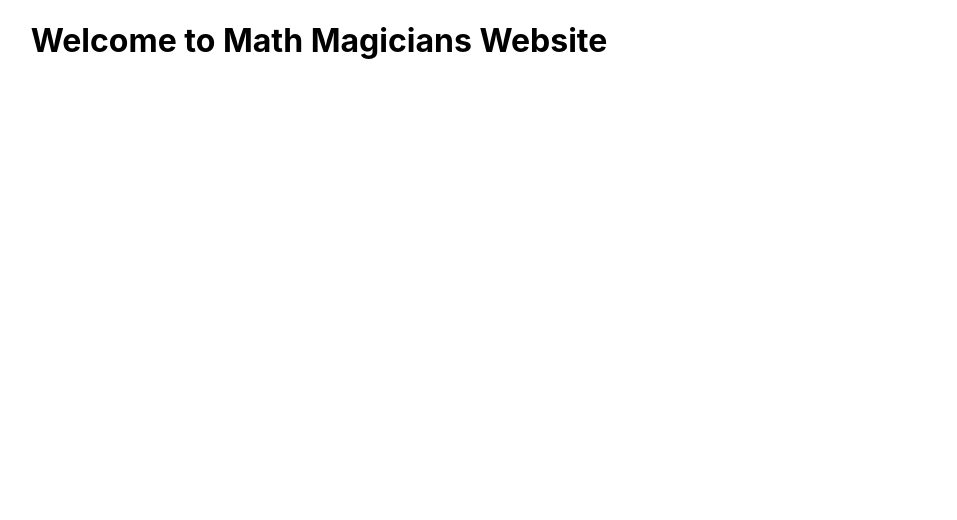
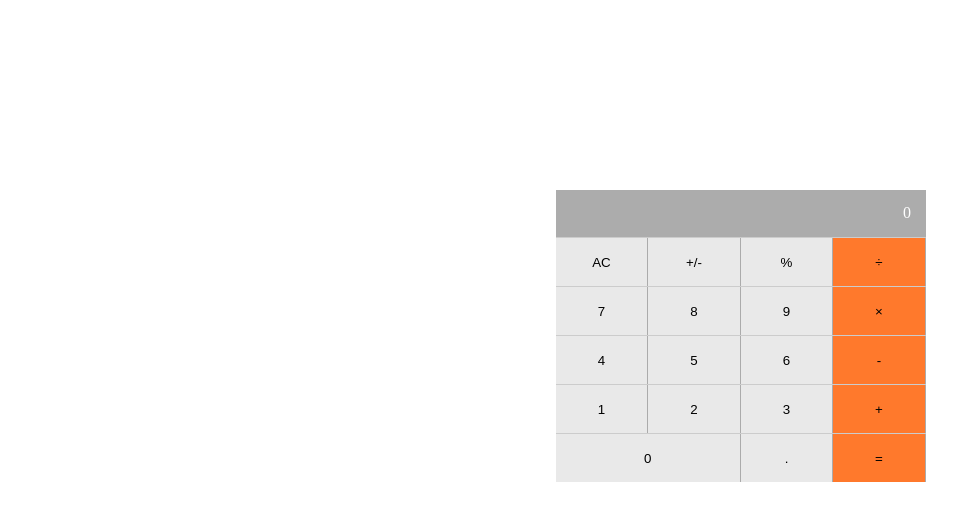
Before and after one commit to PrantoshB/Math-Magicians, a React (Create React App) app: page / in a window 1280 px wide. Shown: the top 520 px of the page, without its empty margins (321-1278 px from the left). Built offline with nearby package versions, Linux system fonts and the light colour scheme.

Commit message:
Fix Linters Errors

```diff
--- a/src/App.css
+++ /dev/null
@@ -1,39 +0,0 @@
-.App {
-  text-align: center;
-}
-
-.App-logo {
-  height: 40vmin;
-  pointer-events: none;
-}
-
-@media (prefers-reduced-motion: no-preference) {
-  .App-logo {
-    animation: App-logo-spin infinite 20s linear;
-  }
-}
-
-.App-header {
-  background-color: #282c34;
-  min-height: 100vh;
-  display: flex;
-  flex-direction: column;
-  align-items: center;
-  justify-content: center;
-  font-size: calc(10px + 2vmin);
-  color: white;
-}
-
-.App-link {
-  color: #61dafb;
-}
-
-@keyframes App-logo-spin {
-  from {
-    transform: rotate(0deg);
-  }
-
-  to {
-    transform: rotate(360deg);
-  }
-}
--- a/src/App.js
+++ b/src/App.js
@@ -1,10 +1,16 @@
-import './App.css';
+import './styles/App.css';
+import { Component } from 'react';
+import Calculator from './components/Calculator';
 
-function App() {
-  return (
-    <div className="App">
-      <h1>Welcome to Math Magicians Website</h1>
-    </div>
-  );
+// eslint-disable-next-line react/prefer-stateless-function
+class App extends Component {
+  render() {
+    return (
+      <>
+        <Calculator />
+      </>
+    );
+  }
 }
+
 export default App;
--- a/src/index.css
+++ /dev/null
@@ -1,27 +0,0 @@
-body {
-  margin: 0;
-  font-family:
-    -apple-system,
-    BlinkMacSystemFont,
-    'Segoe UI',
-    'Roboto',
-    'Oxygen',
-    'Ubuntu',
-    'Cantarell',
-    'Fira Sans',
-    'Droid Sans',
-    'Helvetica Neue',
-    sans-serif;
-  -webkit-font-smoothing: antialiased;
-  -moz-osx-font-smoothing: grayscale;
-}
-
-code {
-  font-family:
-    source-code-pro,
-    Menlo,
-    Monaco,
-    Consolas,
-    'Courier New',
-    monospace;
-}
--- a/src/index.js
+++ b/src/index.js
@@ -1,8 +1,6 @@
 import React from 'react';
 import ReactDOM from 'react-dom/client';
-import './index.css';
 import App from './App';
-import reportWebVitals from './reportWebVitals';
 
 const root = ReactDOM.createRoot(document.getElementById('root'));
 root.render(
@@ -10,8 +8,3 @@ root.render(
     <App />
   </React.StrictMode>,
 );
-
-// If you want to start measuring performance in your app, pass a function
-// to log results (for example: reportWebVitals(console.log))
-// or send to an analytics endpoint. Learn more: https://bit.ly/CRA-vitals
-reportWebVitals();
--- a/src/reportWebVitals.js
+++ /dev/null
@@ -1,15 +0,0 @@
-const reportWebVitals = (onPerfEntry) => {
-  if (onPerfEntry && onPerfEntry instanceof Function) {
-    import('web-vitals').then(({
-      getCLS, getFID, getFCP, getLCP, getTTFB,
-    }) => {
-      getCLS(onPerfEntry);
-      getFID(onPerfEntry);
-      getFCP(onPerfEntry);
-      getLCP(onPerfEntry);
-      getTTFB(onPerfEntry);
-    });
-  }
-};
-
-export default reportWebVitals;
```
Also changed, not shown: src/setupTests.js (deleted, +0 -5 lines), package.json (line endings or trailing spaces), src/logo.svg (deleted), 1 other file (tests, documents, lock files or other folders).
